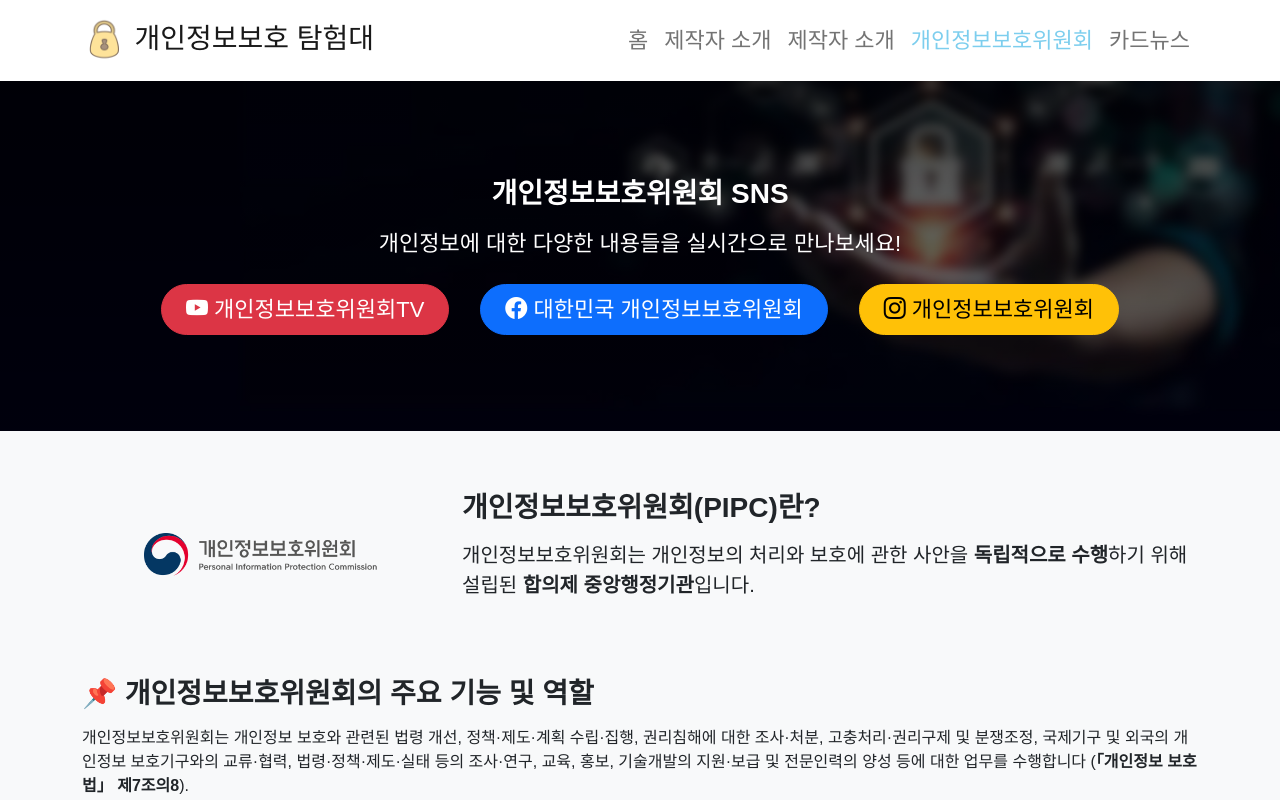
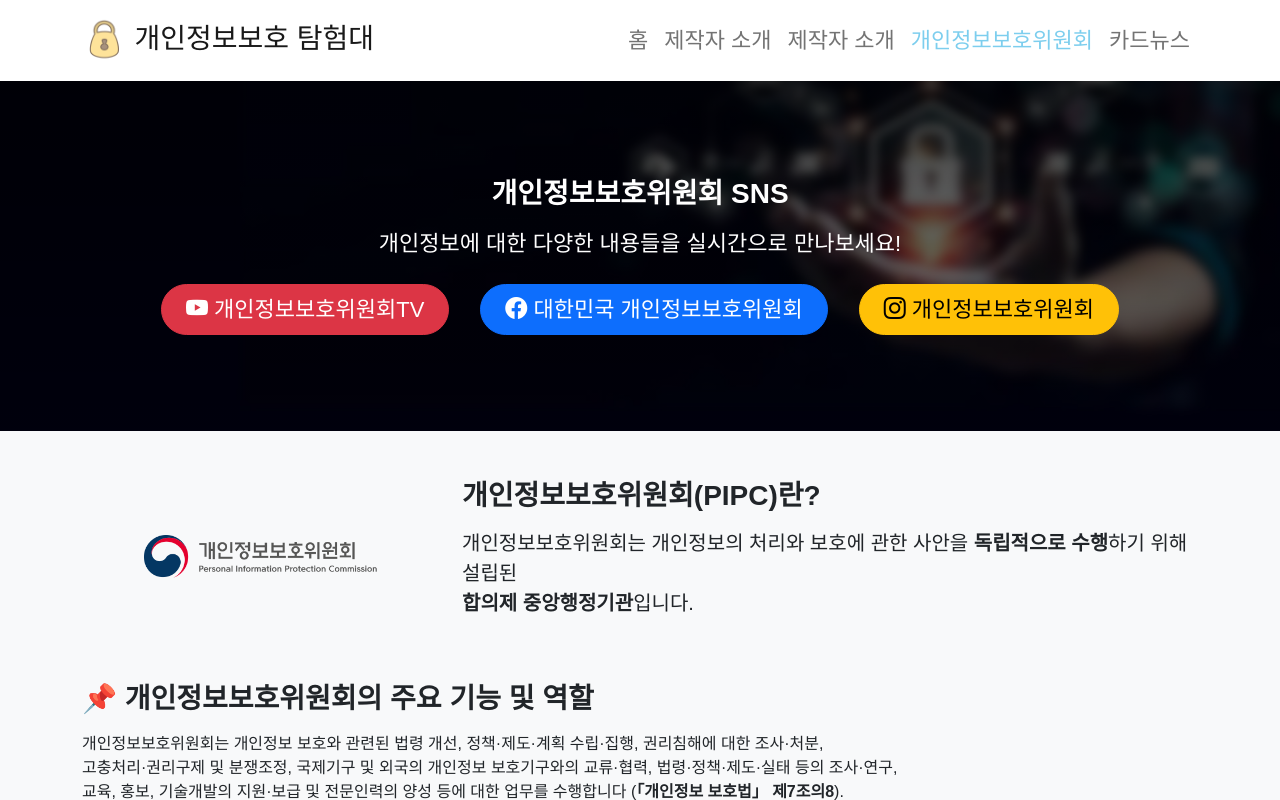
Before and after one commit to lcl1380/pipc_team, a plain HTML site: page about_pipc.html in a window 1280 px wide. Drawn offline with nearby package versions, Linux system fonts and the light colour scheme; a web font is replaced by a local one.

Commit message:
Update about_pipc.html

```diff
--- a/about_pipc.html
+++ b/about_pipc.html
@@ -81,7 +81,7 @@
             <h2 class="font-tntn fw-bold mb-3">개인정보보호위원회(PIPC)란?</h2>
             <p class="fs-5 font-modu">
               개인정보보호위원회는 개인정보의 처리와 보호에 관한 사안을
-              <strong>독립적으로 수행</strong>하기 위해 설립된
+              <strong>독립적으로 수행</strong>하기 위해 설립된<br>
               <strong>합의제 중앙행정기관</strong>입니다.
             </p>
           </div>
@@ -91,7 +91,7 @@
         <div class="mb-4">
           <h4 class="font-tntn fw-bold mb-3">📌 개인정보보호위원회의 주요 기능 및 역할</h4>
           <p class="font-modu fs-6">
-            개인정보보호위원회는 개인정보 보호와 관련된 법령 개선, 정책·제도·계획 수립·집행, 권리침해에 대한 조사·처분, 고충처리·권리구제 및 분쟁조정, 국제기구 및 외국의 개인정보 보호기구와의 교류·협력, 법령·정책·제도·실태 등의 조사·연구, 교육, 홍보, 기술개발의 지원·보급 및 전문인력의 양성 등에 대한 업무를 수행합니다
+            개인정보보호위원회는 개인정보 보호와 관련된 법령 개선, 정책·제도·계획 수립·집행, 권리침해에 대한 조사·처분,<br>고충처리·권리구제 및 분쟁조정, 국제기구 및 외국의 개인정보 보호기구와의 교류·협력, 법령·정책·제도·실태 등의 조사·연구,<br>교육, 홍보, 기술개발의 지원·보급 및 전문인력의 양성 등에 대한 업무를 수행합니다
             (<strong>「개인정보 보호법」 제7조의8</strong>).
           </p>
         </div>
@@ -118,7 +118,6 @@
         <!-- 표 기반 구성: 주요 업무, 설립 및 구성, 위원회 구성 -->
         <div class="text-center mb-4">
           <h2 class="font-tntn fw-bold">📊 기관 기본 정보 정리</h2>
-          <p class="font-modu text-muted">개보위의 구조와 역할을 간결하게 요약합니다.</p>
         </div>
 
         <div class="table-responsive">
```
